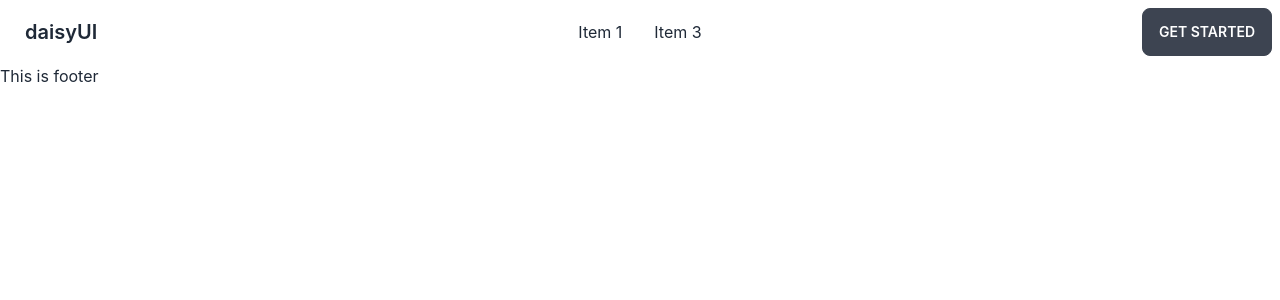
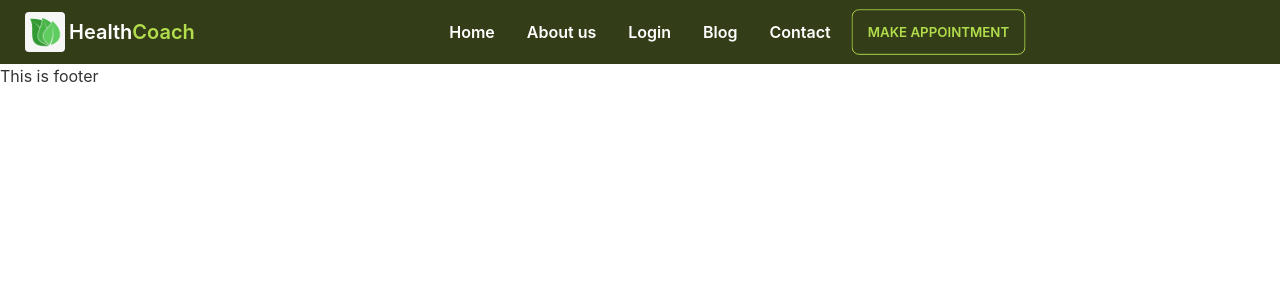
Before and after one commit to RHN007/Health-coach-client, a React (Create React App) app: page / in a window 1280 px wide. Shown: the top 300 px of the page. Built offline with nearby package versions, Linux system fonts and the light colour scheme; no server answers.

Commit message:
adding hearder

```diff
--- a/src/App.js
+++ b/src/App.js
@@ -6,7 +6,7 @@ import router from './router/Routes/Routes';
 
 function App() {
   return (
-    <div className="max-w-screen-xl mx-auto">
+    <div className="max-w-screen-2xl mx-auto">
        <RouterProvider router={router}></RouterProvider>
     </div>
   );
--- a/src/Shared/Header/Header.js
+++ b/src/Shared/Header/Header.js
@@ -1,30 +1,48 @@
-import React from 'react';
+import React, { useContext } from 'react';
+import { Link } from 'react-router-dom';
+import logo from '../../assets/logo/png-transparent-health-coaching-health-fitness-and-wellness-naturally-belle-health-angle-leaf-logo-thumbnail.png';
+import { AuthContext } from '../../context/AuthProvider/AuthProvider';
 
 const Header = () => {
+    const { user } = useContext(AuthContext)
+
+
+    const menu = <>
+        <li className='font-semibold'><Link to='/'>Home</Link></li>
+        <li className='font-semibold'><Link to='/'>About us</Link></li>
+        {user?.email ?
+            <>
+                <li className='font-semibold'><Link to='/services'>Services</Link></li>
+                <li className='font-semibold'><button className='btn-ghost' >SignOut</button></li>
+
+            </> :
+            <li className='font-semibold'><Link to='/login'>Login</Link></li>
+        }
+         <li className='font-semibold'><Link to='/blog'>Blog</Link></li>
+         <li className='font-semibold'><Link to='/contact'>Contact</Link></li>
+
+    </>
+
     return (
-        <div className="navbar bg-base-100">
+        <div className="navbar  text-natural md:text-white bg-secondary ">
             <div className="navbar-start">
                 <div className="dropdown">
-                    <label tabIndex={0} className="btn btn-ghost lg:hidden">
+                    <label tabIndex={0} className="btn btn-primary lg:hidden">
                         <svg xmlns="http://www.w3.org/2000/svg" className="h-5 w-5" fill="none" viewBox="0 0 24 24" stroke="currentColor"><path strokeLinecap="round" strokeLinejoin="round" strokeWidth="2" d="M4 6h16M4 12h8m-8 6h16" /></svg>
                     </label>
                     <ul tabIndex={0} className="menu menu-compact dropdown-content mt-3 p-2 shadow bg-base-100 rounded-box w-52">
-                        <li><a>Item 1</a></li>
-
-                        <li><a>Item 3</a></li>
+                        {menu}
                     </ul>
                 </div>
-                <a className="btn btn-ghost normal-case text-xl" alt="">daisyUI</a>
+                <Link to='/' className="btn btn-ghost normal-case text-xl" alt=""> <img src={logo} alt="" className='rounded mr-1' width={40} /> <span className='text-white'>Health</span>  <span className='text-primary'>Coach</span> </Link>
             </div>
             <div className="navbar-center hidden lg:flex">
                 <ul className="menu menu-horizontal p-0">
-                    <li><a>Item 1</a></li>
-
-                    <li><a>Item 3</a></li>
+                    {menu}
                 </ul>
             </div>
-            <div className="navbar-end">
-                <a className="btn">Get started</a>
+            <div className="navbar-end hidden md:block">
+            <button className="btn btn-outline btn-primary">Make Appointment</button>
             </div>
         </div>
     );
--- a/src/context/AuthProvider/AuthProvider.js
+++ b/src/context/AuthProvider/AuthProvider.js
@@ -1,16 +1,38 @@
-import React, { createContext } from 'react';
-import {getAuth} from 'firebase/auth'
+import React, { createContext, useEffect, useState } from 'react';
+import {getAuth, onAuthStateChanged} from 'firebase/auth'
+import app from '../../firebase/firebase.config';
+
 
 export const AuthContext = createContext();
-const auth = getAuth
+const auth = getAuth(app)
 
 
 
-const AuthProvider = () => {
+const AuthProvider = ({children}) => {
+    const [user, setUser] = useState({})
+    const [loading, setLoading] = useState(true)
+
+
+
+useEffect(() => {
+    const unsubscribe = onAuthStateChanged(auth, currentUser => {
+        setUser(currentUser)
+        setLoading(false)
+    })
+    return () =>  {
+        return unsubscribe
+    }
+}, [])
+
+const authInfo = {
+    user,
+    loading
+}
+
     return (
-        <div>
-
-        </div>
+        <AuthContext.Provider value = {authInfo}>
+            {children}
+        </AuthContext.Provider>
     );
 };
 
--- a/src/index.js
+++ b/src/index.js
@@ -3,11 +3,14 @@ import ReactDOM from 'react-dom/client';
 import './index.css';
 import App from './App';
 import reportWebVitals from './reportWebVitals';
+import AuthProvider from './context/AuthProvider/AuthProvider';
 
 const root = ReactDOM.createRoot(document.getElementById('root'));
 root.render(
   <React.StrictMode>
+    <AuthProvider>
     <App />
+    </AuthProvider>
   </React.StrictMode>
 );
 
--- /dev/null
+++ b/src/pages/Home/Home.js
@@ -0,0 +1,11 @@
+import React from 'react';
+
+const Home = () => {
+    return (
+        <div>
+            <h1>This is home</h1>
+        </div>
+    );
+};
+
+export default Home;
--- a/tailwind.config.js
+++ b/tailwind.config.js
@@ -1,6 +1,22 @@
 /** @type {import('tailwindcss').Config} */
 module.exports = {
   content: ["./src/**/*.{js,jsx,ts,tsx}",],
+  daisyui: {
+    themes: [
+      {
+        mytheme: {
+          primary: "#B2DD4C",
+          secondary: "#333D17",
+          accent: "#F6F9C8",
+          neutral: "#191A3E",
+          "base-100": "#ffffff",
+        },
+      },
+      "dark",
+      "lemonade",
+    ],
+  },
+
   theme: {
     extend: {},
   },
```
Also changed, not shown: src/assets/logo/png-transparent-health-coaching-health-fitness-and-wellness-naturally-belle-health-angle-leaf-logo-thumbnail.png (added).
